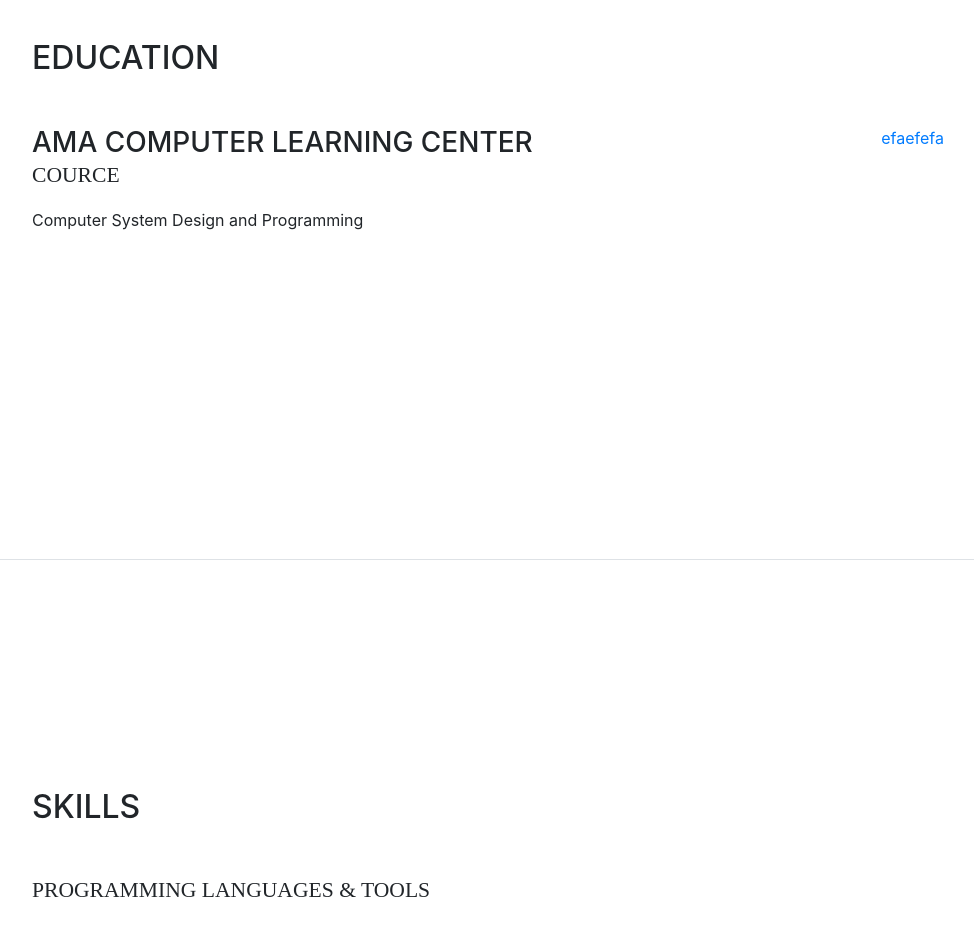
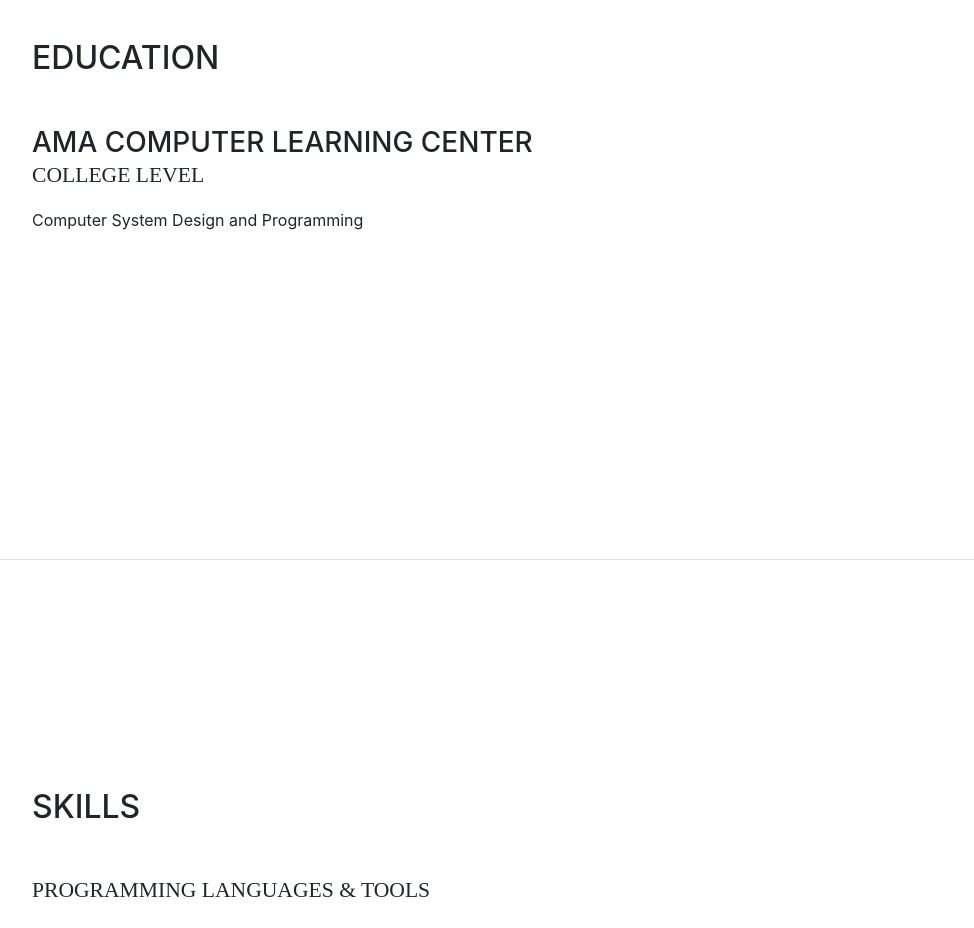
Before and after one commit to joeclemente/joeclemente.github.io, a website with bundled scripts: page index.html in a window 1280 px wide. Shown: the part 1040-1968 px from the top of the page, without its empty margins (288-1262 px from the left). Built offline with nearby package versions, Linux system fonts and the light colour scheme; a web font is replaced by a local one.

Commit message:
Update index.html

```diff
--- a/index.html
+++ b/index.html
@@ -89,12 +89,12 @@
           <div class="resume-item d-flex flex-column flex-md-row mb-5">
             <div class="resume-content mr-auto">
               <h3 class="mb-0">AMA Computer Learning Center</h3>
-              <div class="subheading mb-3">Cource</div>
+              <div class="subheading mb-3">College Level</div>
               <div>Computer System Design and Programming</div>
 
             </div>
             <div class="resume-date text-md-right">
-              <span class="text-primary">efaefefa</span>
+              <span class="text-primary"></span>
             </div>
           </div>
 
```
